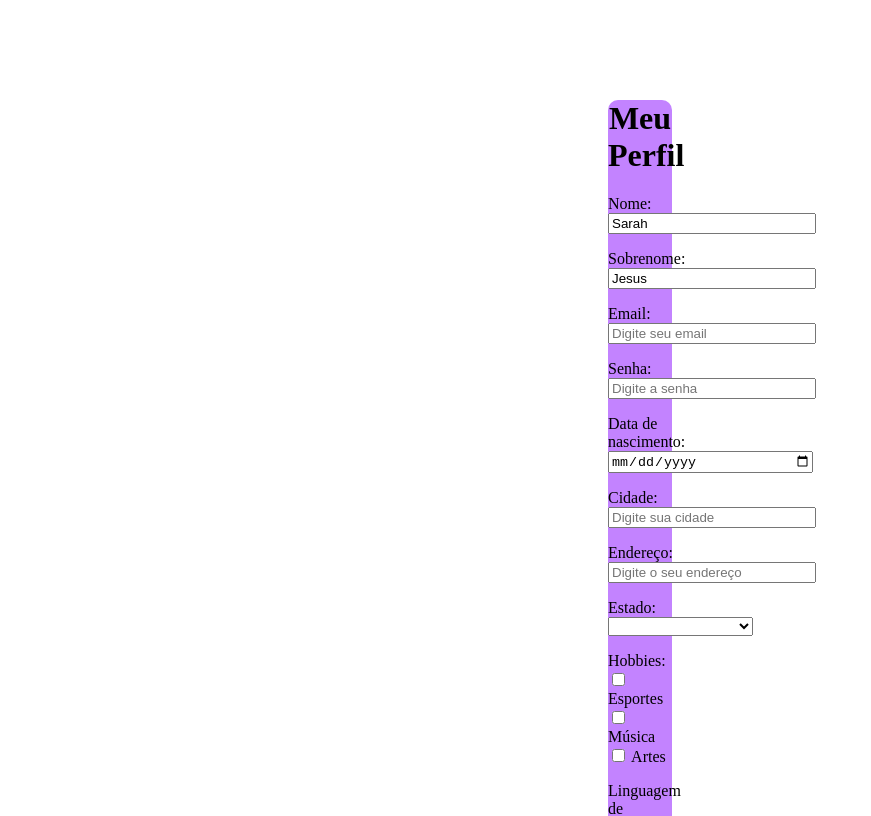
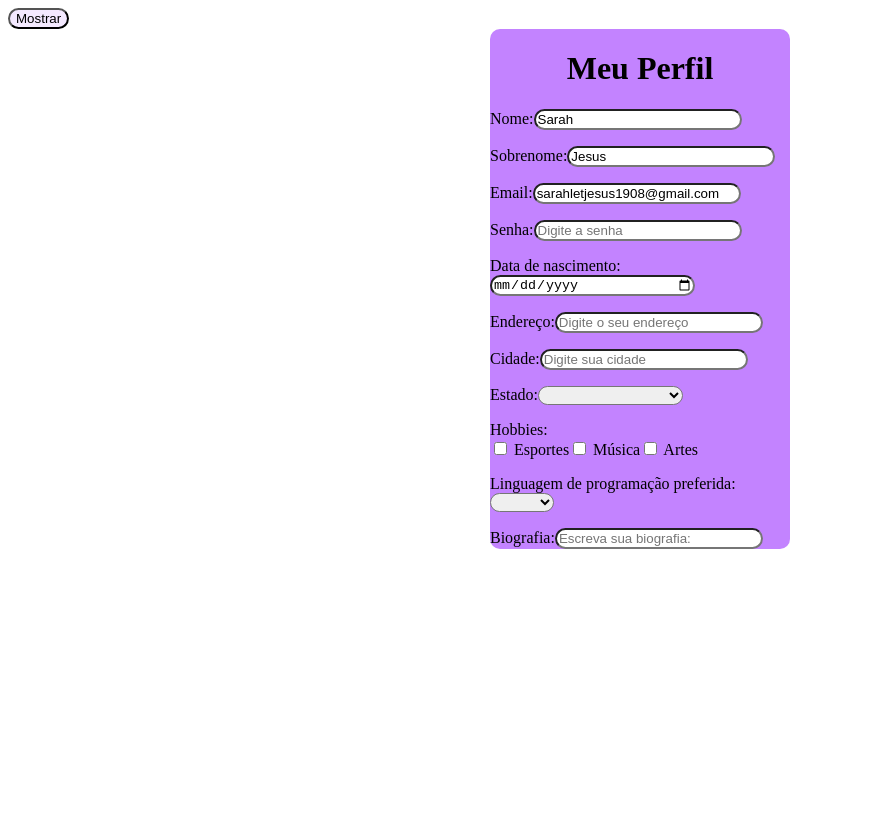
Before and after one commit to SarahLJesus/atividade.form, a Vue app: page / in a window 1280 px wide. Shown: the top 816 px of the page, without its empty margins (0-871 px from the left). Built offline with nearby package versions, Linux system fonts and the light colour scheme.

Commit message:
Mais alterações...

```diff
--- a/src/App.vue
+++ b/src/App.vue
@@ -1,5 +1,7 @@
 <script setup>
-import { reactive } from 'vue';
+import { reactive, ref } from 'vue'
+
+const mostrarResultado = ref(false)
 
 const usuario = reactive({
   nome: 'Sarah',
@@ -9,11 +11,10 @@ const usuario = reactive({
   nascimento: '',
   endereco: '',
   cidade: '',
-  estado:'',
+  estado: '',
   hobbies: [],
   lingProgs: '',
   biografia: ''
-
 })
 const hobbies = [
   {
@@ -29,12 +30,25 @@ const hobbies = [
     nome: 'Artes'
   }
 ]
-
 </script>
 
 <template>
-  <div class="container">
+  <button @click="mostrarResultado = !mostrarResultado">Mostrar</button>
   <main>
+    <div v-if="mostrarResultado" class="resultado">
+      <h2>Dados do formulário</h2>
+      <p>Nome: {{ usuario.nome }}</p>
+      <p>Sobrenome: {{ usuario.sobrenome }}</p>
+      <p>Email: {{ usuario.email }}</p>
+      <p>Senha: {{ usuario.senha }}</p>
+      <p>Nascimento: {{ usuario.nascimento }}</p>
+      <p>Cidade: {{ usuario.cidade }}</p>
+      <p>Estado: {{ usuario.estado }}</p>
+      <p>Hobbies: {{ usuario.hobbies }}</p>
+      <p>Linguagem de programação: {{ usuario.lingProgs }}</p>
+      <p>Biografia: {{ usuario.biografia }}</p>
+    </div>
+    <div class="container" v-else>
       <h1>Meu Perfil</h1>
       <form>
         <label>Nome:</label>
@@ -67,7 +81,6 @@ const hobbies = [
           v-model="usuario.email"
           autocomplete="on"
           style="width: 200px"
-        v-model.trim="email"
           placeholder="Digite seu email"
           required
         />
@@ -92,29 +105,27 @@ const hobbies = [
           required
         />
         <p></p>
+        <label>Endereço:</label>
+        <input
+          type="text"
+          v-model="usuario.endereco"
+          autocomplete="on"
+          style="width: 200px"
+          maxlength="40"
+          minlength="5"
+          placeholder="Digite o seu endereço"
+          required
+        />
+        <p></p>
         <label>Cidade:</label>
         <input
           type="text"
           v-model="usuario.cidade"
           autocomplete="on"
           style="width: 200px"
-        v-model.trim="cidade"
           maxlength="40"
           minlength="5"
           placeholder="Digite sua cidade"
-        required
-      />
-      <p></p>
-      <label>Endereço:</label>
-        <input
-        type="text"
-        v-model="usuario.endereco"
-        autocomplete="on"
-        style="width: 200px"
-        v-model.trim="endereco"
-        maxlength="40"
-        minlength="5"
-        placeholder="Digite o seu endereço"
           required
         />
         <p></p>
@@ -165,23 +176,46 @@ const hobbies = [
         </select>
         <p></p>
         <label>Biografia:</label>
-  <textarea name="message" rows="10" cols="25" v-model="usuario.biografia">
-                Escreva aqui!
-                </textarea>
+        <input
+          type="text"
+          v-model="usuario.biografia"
+          autocomplete="on"
+          style="width: 200px"
+          maxlength="40"
+          minlength="5"
+          placeholder="Escreva sua biografia:"
+        />
       </form>
-
+    </div>
   </main>
-  </div>
 </template>
 
 <style scoped>
+main {
+  display: flex;
+  justify-content: center;
+}
 .container {
-  margin: 100px 600px;
+  width: 300px;
   background-color: rgb(195, 131, 255);
   border-radius: 10px;
 }
 h1 {
   text-align: center;
 }
-
+input {
+  border-radius: 20px;
+}
+select {
+  border-radius: 20px;
+}
+.resultado {
+  background-color: rgb(224, 191, 255);
+  margin: 50px;
+  border-radius: 10px;
+}
+button {
+  border-radius: 20px;
+  background-color: rgb(244, 233, 255);;
+}
 </style>
```
Lines whose indentation alone changed are shown as unchanged.
